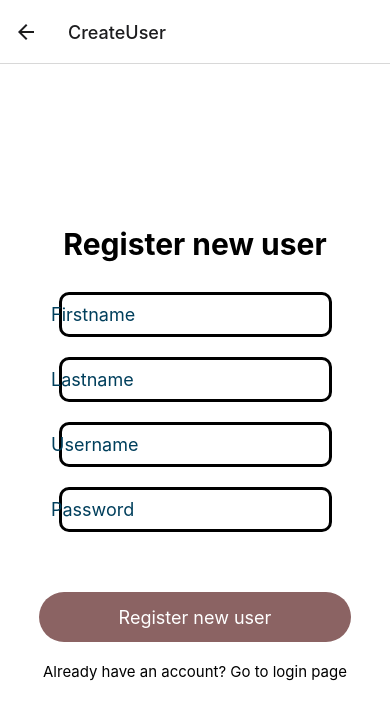
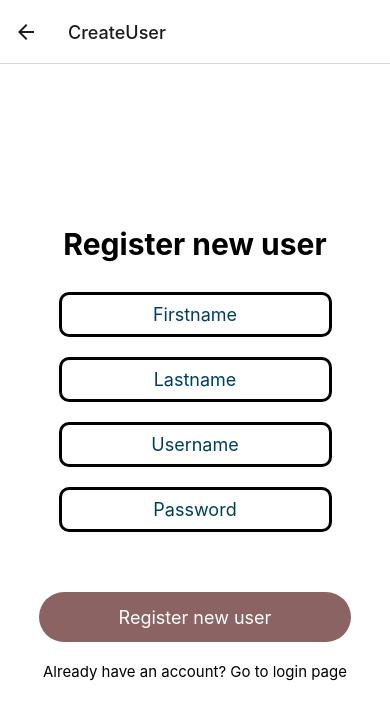
Before and after one commit to FredrikFSlagsvold/Movieworld-Project-ReactNative, a React Native app in the folder frontend/: screen /CreateUser in a window 390 px wide. Shown: the top 720 px of the page. Built offline with nearby package versions, Linux system fonts and the light colour scheme; no server answers.

Commit message:
fix styling create user

```diff
--- a/frontend/components/CreateUser.tsx
+++ b/frontend/components/CreateUser.tsx
@@ -9,9 +9,13 @@ import {
   TextInput,
   Button,
   TouchableOpacity,
+  KeyboardAvoidingView,
+  Platform,
+
 } from "react-native";
 import type { NativeStackScreenProps } from '@react-navigation/native-stack';
 import { RootStackParamList } from '../types';
+import React from "react";
 
 type CreateUserProps = NativeStackScreenProps<RootStackParamList, 'CreateUser'>
 
@@ -39,7 +43,9 @@ export default function CreateUser({ navigation } : CreateUserProps) {
       });
 
       return(
-        <View style={styles.container}>
+      <KeyboardAvoidingView
+      behavior={Platform.OS === "ios" ? "padding" : "height"}
+      style={styles.container}>
           <Text style={styles.title}>Register new user</Text>
           <View style={styles.inputView}>
             <TextInput
@@ -80,12 +86,13 @@ export default function CreateUser({ navigation } : CreateUserProps) {
           <TouchableOpacity onPress={() => navigation.replace('Login')}>
             <Text style={styles.forgot_button}>Already have an account? Go to login page</Text>
           </TouchableOpacity>
-        </View>
+        </KeyboardAvoidingView>
       )
 
 }
 
 const styles = StyleSheet.create({
+
   container: {
     flex: 1,
     backgroundColor: "#fff",
@@ -112,6 +119,8 @@ const styles = StyleSheet.create({
 
   TextInput: {
     fontSize: 18,
+    width: "100%",
+    textAlign: "center"
   },
 
   TextInputBtn: {
```
